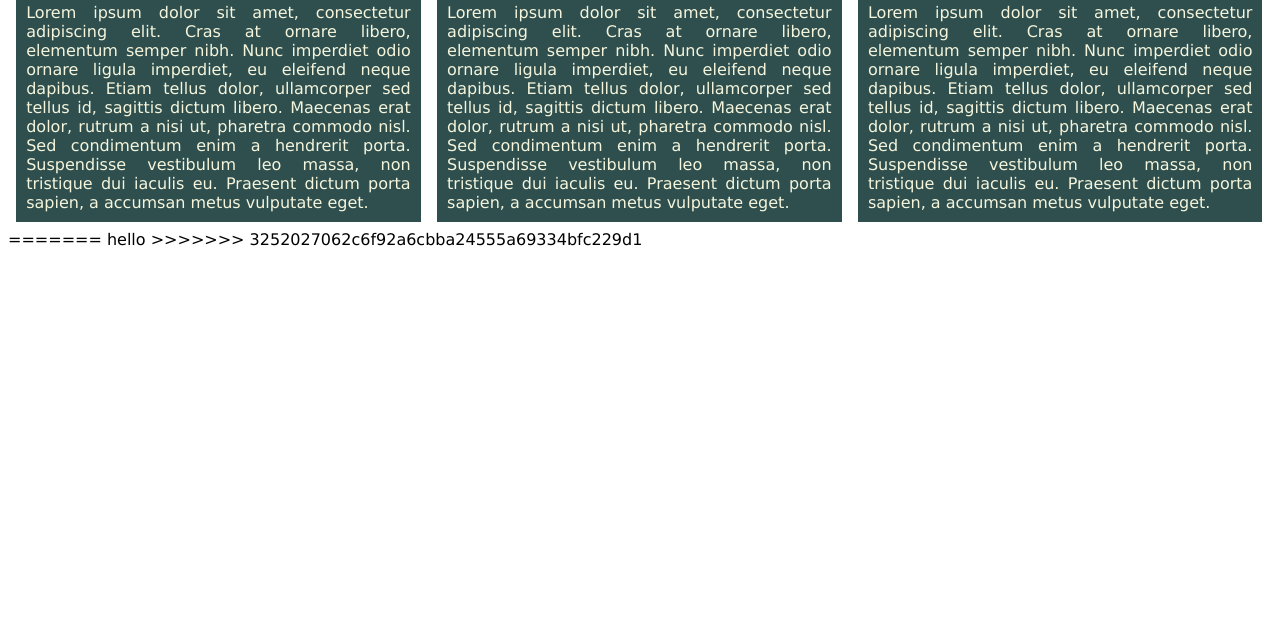
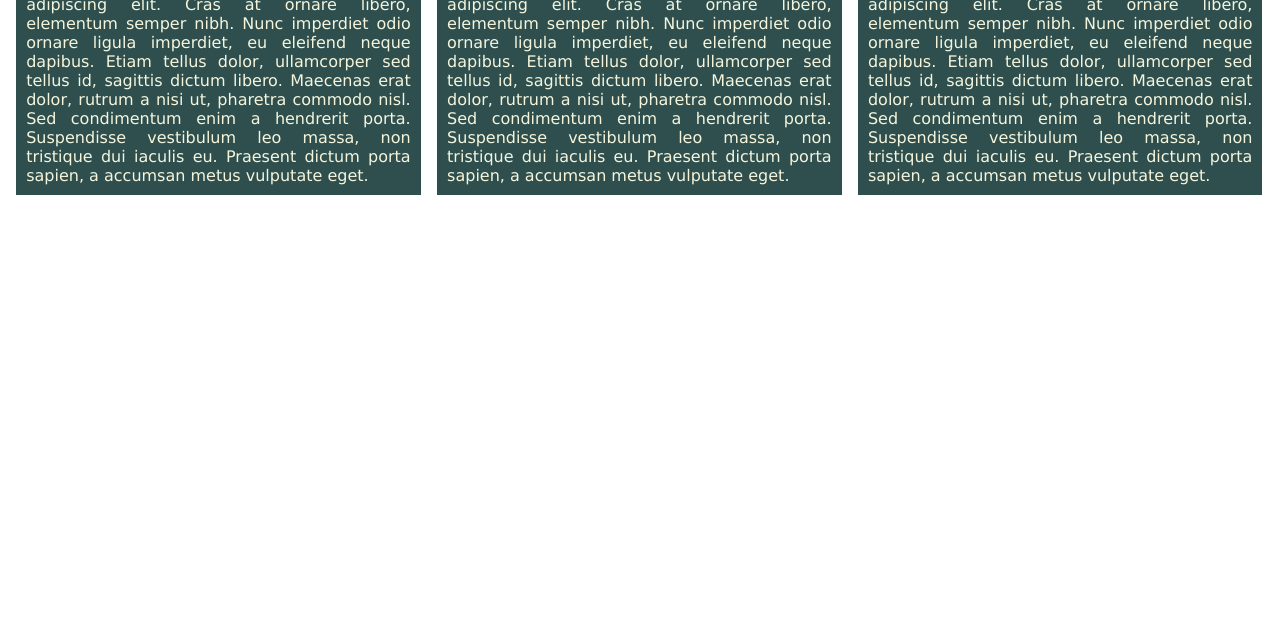
Before and after one commit to Afoania/Coursera, a plain HTML site: page index.html in a window 1280 px wide. Shown: the part 174-800 px from the top of the page. Drawn offline with Linux system fonts and the light colour scheme.

Commit message:
Update index.html

```diff
--- a/index.html
+++ b/index.html
@@ -6,7 +6,6 @@
         <link rel="stylesheet" href="style.css">
     </head>
     <body>
-<<<<<<< HEAD
         <h1>Our Menu</h1>
 
         <div class="chicken">
@@ -21,8 +20,5 @@
             <div class="s">Sushi</div>
             <p class="ps">Lorem ipsum dolor sit amet, consectetur adipiscing elit. Cras at ornare libero, elementum semper nibh. Nunc imperdiet odio ornare ligula imperdiet, eu eleifend neque dapibus. Etiam tellus dolor, ullamcorper sed tellus id, sagittis dictum libero. Maecenas erat dolor, rutrum a nisi ut, pharetra commodo nisl. Sed condimentum enim a hendrerit porta. Suspendisse vestibulum leo massa, non tristique dui iaculis eu. Praesent dictum porta sapien, a accumsan metus vulputate eget.</p>
         </div>
-=======
-      hello
->>>>>>> 3252027062c6f92a6cbba24555a69334bfc229d1
     </body>
 </html>
```
